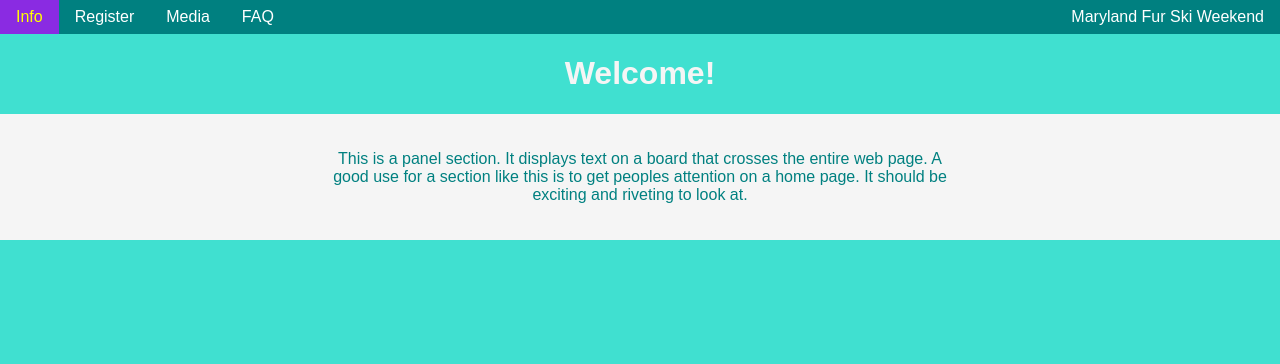
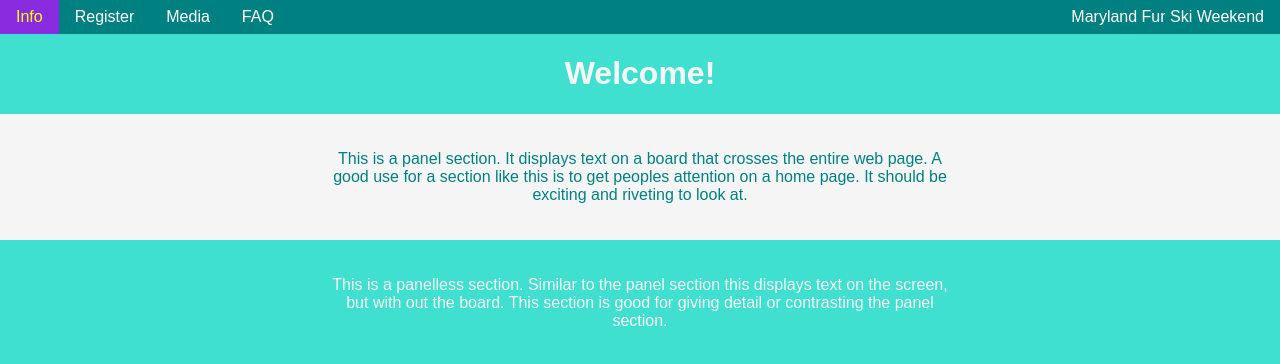
Before and after one commit to JustinJefferson/ski-wkend-react, a React (Create React App) app: page / in a window 1280 px wide. Shown: the top 364 px of the page. Built offline with nearby package versions, Linux system fonts and the light colour scheme.

Commit message:
Designed panelless text

```diff
--- a/src/pages/Home.css
+++ b/src/pages/Home.css
@@ -8,7 +8,7 @@
     color: teal;
 }
 
-.Paneless{
+.Panelless{
     padding: 20px;
     color: whitesmoke;
 }
--- a/src/pages/Home.tsx
+++ b/src/pages/Home.tsx
@@ -14,6 +14,15 @@ const Home = () => {
                     </p>
                 </div>
             </div>
+            <div className="Panelless">
+                <div className="Frame">
+                    <p>
+                        This is a panelless section. Similar to the panel section this displays text on the
+                        screen, but with out the board. This section is good for giving detail or contrasting the
+                        panel section.
+                    </p>
+                </div>
+            </div>
         </div>
     )
 }
```
